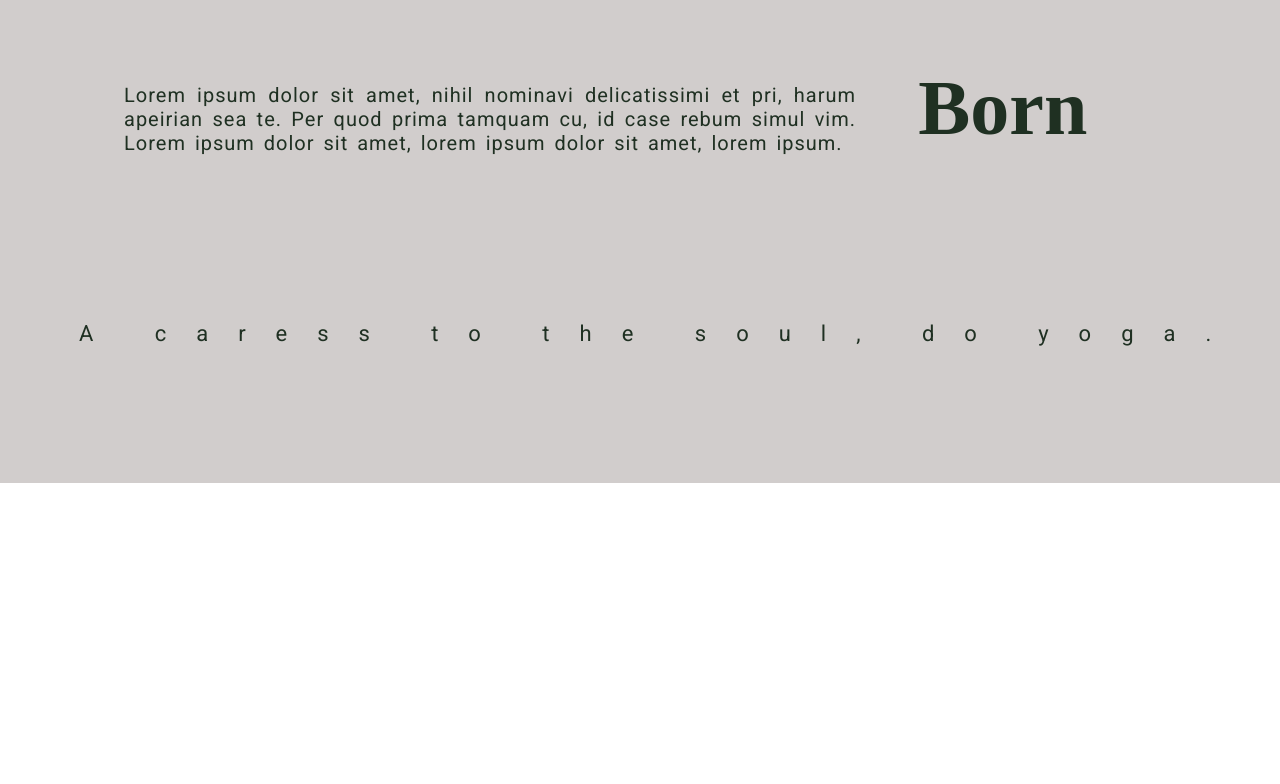
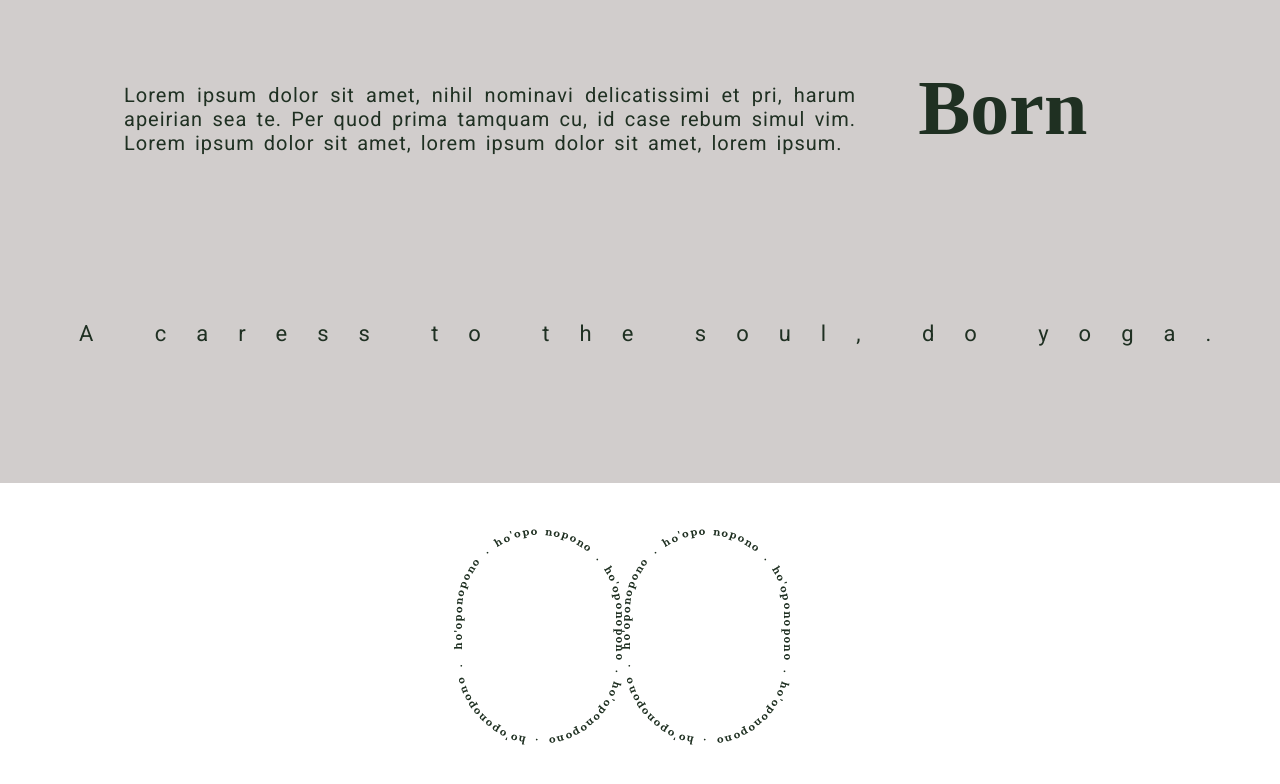
Before and after one commit to ArtemMartynow/ho, a Vue app: page / in a window 1280 px wide. Shown: the part 2505-3289 px from the top of the page. Before the commit the page ends 2988 px from the top, so only its background shows below. Built offline with nearby package versions, Linux system fonts and the light colour scheme.

Commit message:
create markings for RelaxTime

```diff
--- a/src/App.vue
+++ b/src/App.vue
@@ -8,6 +8,7 @@
     <HomePage />
     <About />
     <AteLierBorn />
+    <RelaxTime />
   </div>
 </template>
 
--- a/src/components/global/RelaxTime.vue
+++ b/src/components/global/RelaxTime.vue
@@ -3,5 +3,14 @@
 </script>
 
 <template>
-
+    <div class="relax-time">
+        <h2>Relax Time</h2>
+        <p>
+            Do you want to give away our services? We have a
+            gift card for you.
+        </p>
+        <button class="relax-time-btn">get it here</button>
+        <img src="../../assets/images/Vector-Stamp.png" id="left-stamp">
+        <img src="../../assets/images/Vector-Stamp.png" id="right-stamp">
+    </div>
 </template>
```
